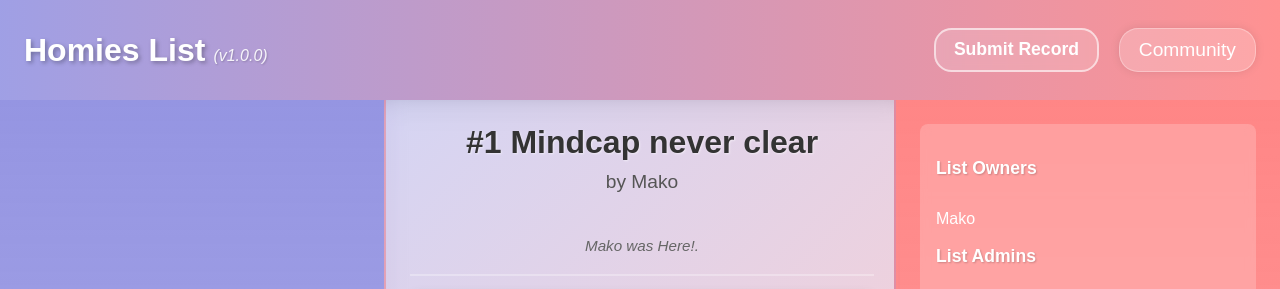
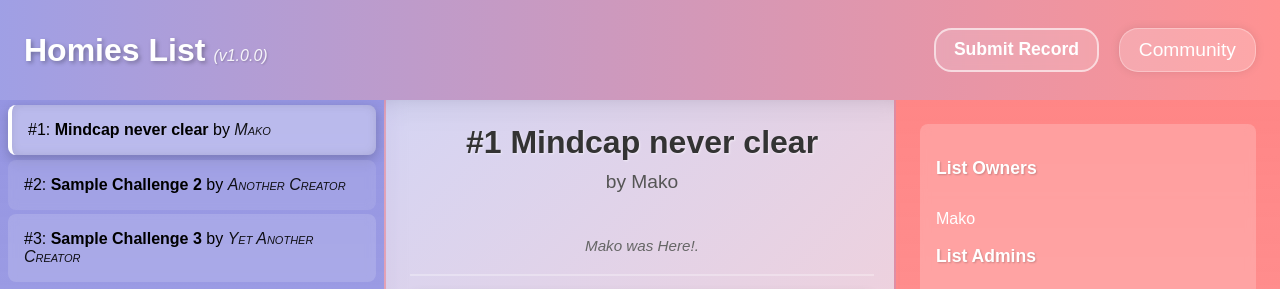
Before and after one commit to MakoL5/homiesList, a website: page index.html in a window 1280 px wide. Shown: the top 289 px of the page. Drawn offline with nearby package versions, Linux system fonts and the light colour scheme; some packages are replaced by stand-ins of ours; grey boxes are pictures that could not be loaded; a script that the page names is missing; a web font is replaced by a local one.

Commit message:
Fix truncation: Complete code for displaying levels list

```diff
--- a/index.html
+++ b/index.html
@@ -132,22 +132,13 @@
     </script>
     <script name="userpoint" type="text/javascript">
         function getPoint(rank) {
-            // Rank 1 = 100 points, then decrease proportionally based on list length
             var totalLevels = list.length;
-
-            // For ranks beyond 100, give minimal points
             if (rank > 100) {
                 return roundNumber(1, 3);
             }
-
-            // Ensure rank 1 gets 100 points
             if (rank === 1) {
                 return 100;
             }
-
-            // Linear decay: 100 points at rank 1, down to a minimum
-            // Formula: 100 - ((rank - 1) / totalLevels * 85)
-            // This way, at rank = totalLevels, you get ~15 points
             var points = 100 - ((rank - 1) / totalLevels * 85);
             return roundNumber(Math.max(points, 1), 3);
         }
@@ -236,7 +227,6 @@
         for (var i = 0; i < rank_data.length; i++) {
             rank_data[i].point = roundNumber(rank_data[i].point, 3);
         }
-
         rank_data = userList();
         var rank = `<ol>`;
         for (var i = 0; i < rank_data.length; i++) {
@@ -259,13 +249,13 @@
             var isLegacy = rank > 75;
             var rankDisplay = isLegacy ? `<strong>Legacy</strong>` : `#${rank}`;
 
-            $(`<div>`).addClass((l == -1 ? (i == 0) : (i == l)) ? 'entry selected' : 'entry').html(`${rankDisplay}: <strong>${entry.name}</strong> by <em class="author">${entry.author}</em>`).attr('value', i).click(function () {
+            var entryDiv = $(`<div>`).addClass((l == -1 ? (i == 0) : (i == l)) ? 'entry selected' : 'entry').html(`${rankDisplay}: <strong>${entry.name}</strong> by <em class="author">${entry.author}</em>`).attr('value', i);
+            entryDiv.click(function () {
                 load(this);
             });
-            list_node.append($(`<div>`));
+            list_node.append(entryDiv);
         }
 
-        // handlers
         var load = function (node) {
             var num;
             if (typeof node == 'number') {
@@ -337,8 +327,7 @@
                     icon: 'success',
                     text: 'Level ID copied!',
                     color: "white",
-                    background:
-                        "linear-gradient(311.7deg, rgb(149, 149, 226)35%, rgb(255, 134, 134)35%, rgb(255, 134, 134)65% , rgb(149, 149, 226)65%)",
+                    background: "linear-gradient(311.7deg, rgb(149, 149, 226)35%, rgb(255, 134, 134)35%, rgb(255, 134, 134)65% , rgb(149, 149, 226)65%)",
                     toast: true,
                     timer: 2000,
                     timerProgressBar: true,
@@ -347,12 +336,13 @@
                 });
             });
         };
+
         $('.entry').click(function () {
             $('.entry').removeClass('selected')
             $(this).addClass('selected');
             load(this);
         })
-        // https://stackoverflow.com/questions/901115/how-can-i-get-query-string-values-in-javascript
+
         function getParameterByName(name, url) {
             if (!url) url = window.location.href;
             name = name.replace(/[\[\]]/g, "\\$&");
@@ -363,7 +353,6 @@
             return decodeURIComponent(results[2].replace(/\+/g, " "));
         }
         load(l * 1)
-
     </script>
     <noscript>
         <div id="block">
```
